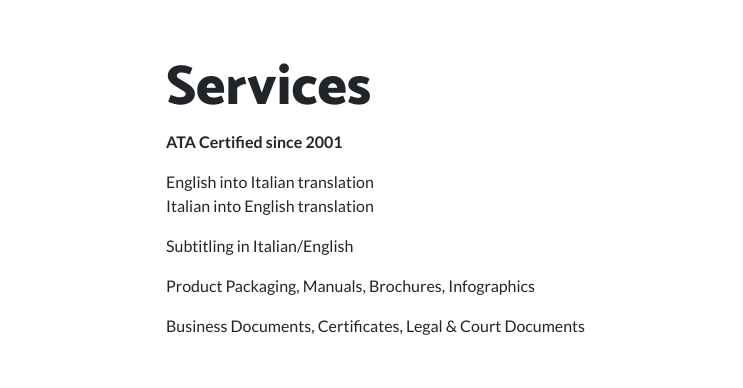
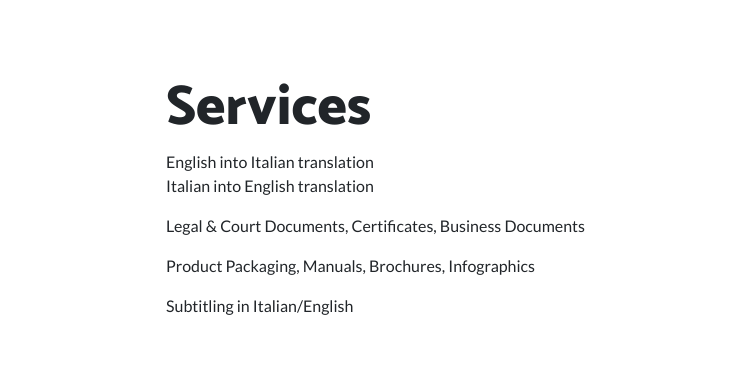
Before and after one commit to poeia/amadio-inc, a website: page index.html in a window 1280 px wide. Shown: the part 1000-1388 px from the top of the page, 537-1280 px from the left. Drawn offline with Linux system fonts and the light colour scheme.

Commit message:
ATA update

```diff
--- a/index.html
+++ b/index.html
@@ -87,12 +87,12 @@
         <div class="col-lg-6">
           <div class="p-5">
             <h2 class="display-4">Services</h2>
-			  <p><b>ATA Certified since 2001</b></p>
+
 			  <p>English into Italian translation<br>
 			  Italian into English translation</p>
+			  <p>Legal &amp; Court Documents, Certificates, Business Documents</p>
+			  <p>Product Packaging, Manuals, Brochures, Infographics</p>
 			  <p>Subtitling in Italian/English</p>
-			  <p>Product Packaging, Manuals, Brochures, Infographics</p>
-			  <p>Business Documents, Certificates, Legal &amp; Court Documents</p>
           </div>
         </div>
       </div>
```
